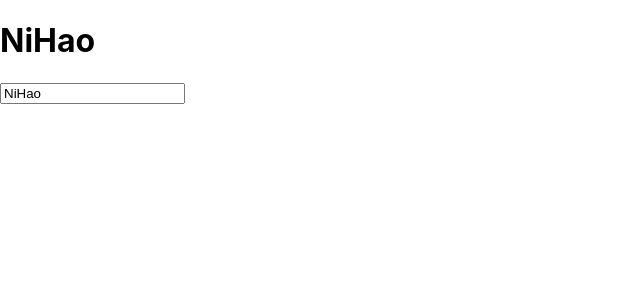
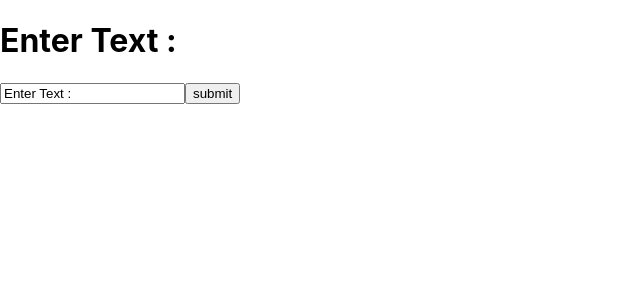
Before and after one commit to olNYXlo/React-Applications, a React (Create React App) app: page / in a window 1280 px wide. Shown: the top 300 px of the page, without its empty margins (0-640 px from the left). Built offline with nearby package versions, Linux system fonts and the light colour scheme.

Commit message:
4.05pm 16/08/19 Component Encapsulation (Text box + submit button)

```diff
--- a/src/Learning.js
+++ b/src/Learning.js
@@ -199,5 +199,118 @@ const HeadlineEX11 = ({headline, onChangeHeadline}) => (
     // with an input text box that on change will run the property onChangeHeadline
     // which calls another function that handles the change
 );
-export default EX11;
+// export default EX11;
 //=======================================================================================
+// EXAMPLE 12 - Class VS Function
+// Class WILL HAVE RENDER
+// FUNCTION DOES NOT HAVE RENDER
+
+class EX12 extends React.Component {
+    render(){
+        return (
+            <div>
+                <First/>
+                <Second/>
+            </div>
+        );
+    }
+};
+class First extends React.Component {
+    render(){
+        return (
+            <div>
+                <h1>Web Development</h1>
+            </div>
+        );
+    }
+
+};
+class Second extends React.Component{
+    render(){
+        return (
+            <div>
+                <h2>Mobile Development</h2>
+            </div>
+        );
+    }
+}
+// export default EX12;
+//=======================================================================================
+// EXAMPLE 13 - Text Box with submit button that updates text
+// As textbox is separate from Button element, have to have use state
+// to keep track of what to update upon clicking
+
+
+class EX13 extends React.Component{
+    // main 'Application' that renders 2 components:
+    // a component that displays the text
+    // a component that updates the text
+    constructor(props){
+        super(props);
+        this.state = {message : 'Enter Text : '};
+        this.changeMessage = this.changeMessage.bind(this);
+
+    }
+
+    changeMessage(newMessage) {
+        this.setState({message : newMessage});
+    }
+
+    render(){
+        return <div>
+            <Display message={this.state.message}/>
+            <TextBox onClick = {this.changeMessage}/>
+            </div>
+    }
+    // textbox is rendered with a Property (Prop) of onChange
+    // that executes a function that sets the State
+    // Display is rendered with a Property of message
+
+}
+
+const Display = (props) => {
+    return <h1>{props.message}</h1>
+    // Displays the parent component's message inside its state
+}
+
+class TextBox extends React.Component {
+
+    constructor(props){
+        super(props);
+        this.state = ({input : 'Enter Text : '});
+        this.handleClick = this.handleClick.bind(this);
+    }
+    // Have to create another State attribute of input for textbox
+    // As the button is separate from the input box
+    // so have to have an attribute to keep track of the entered text
+
+
+    handleClick = () => {
+        this.props.onClick(this.state.input);
+    }
+    // this function is the event handler for the button
+    // will run the parent component's (EX13) function that set's its state of message
+    // with TextBox's state of input
+
+    handleInput = (newMessage) => {
+        this.setState({input : newMessage.target.value});
+    }
+    // this function is the event handler for the textbox
+    // will update the TextBox's state of input
+
+
+    render(){
+
+        return <div>
+        <input type ="text" value ={this.state.input} onChange ={this.handleInput}/>
+        <button onClick = {this.handleClick}>
+            submit
+        </button>
+    </div>
+    // So for every change in the textbox, the TextBox's state of input will be updated
+    // Only upon clicking the button, the setState of EX13's message will be updated
+    // with TextBox's state of input
+
+    }
+}
+export default EX13;
```
